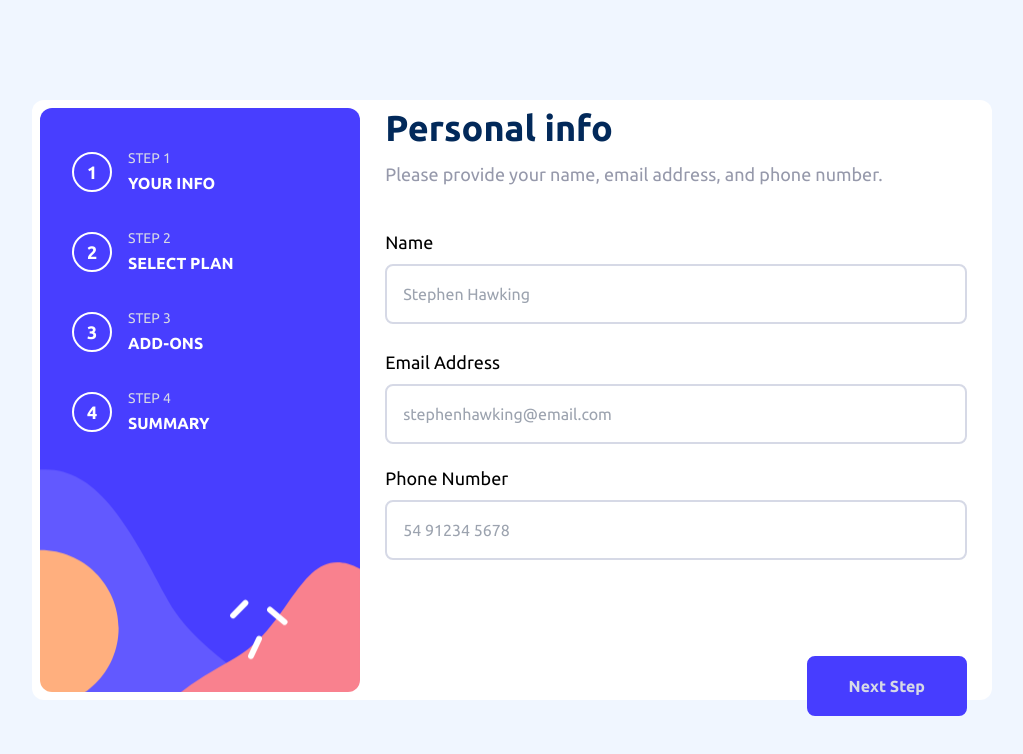
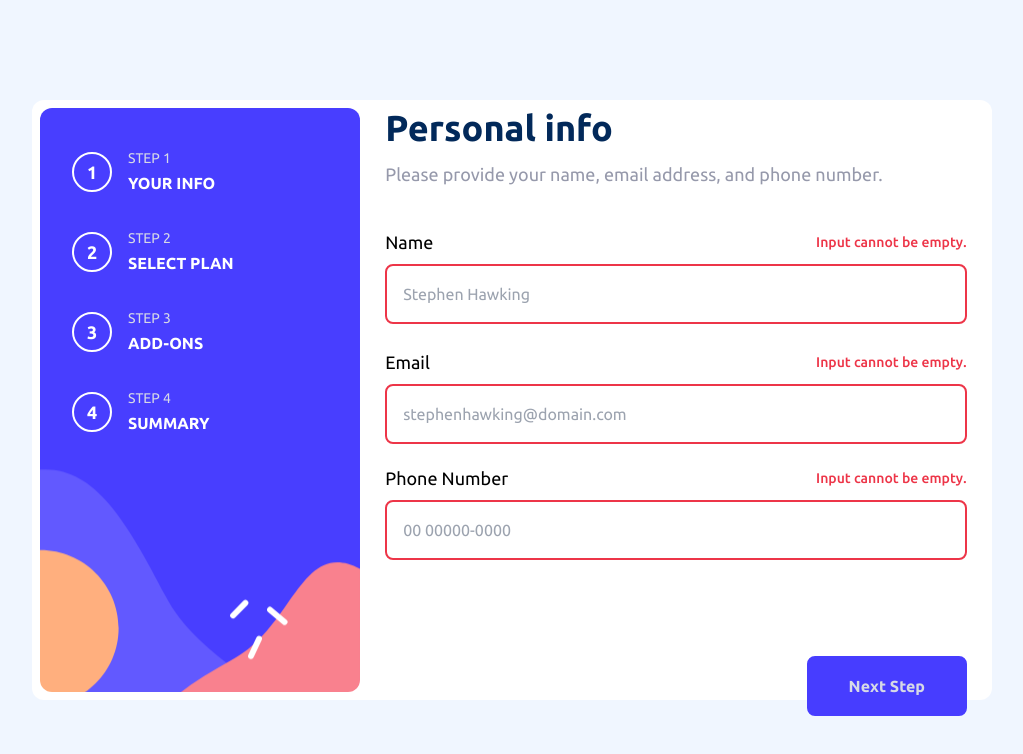
Before and after one commit to KarineBrandelli/multi-step-form, a React (Vite) app: page / in a window 1280 px wide. Both pictures are taken after a click on the button "Next Step". Shown: the top 754 px of the page, without its empty margins (128-1151 px from the left). Built offline with nearby package versions, Linux system fonts and the light colour scheme.

Commit message:
build: create input validation

```diff
--- a/src/components/Steps/Step1.jsx
+++ b/src/components/Steps/Step1.jsx
@@ -1,7 +1,44 @@
+import { useForm } from "react-hook-form";
+
 export const Step1 = () => {
+  const {
+    register,
+    handleSubmit,
+    formState: { errors },
+  } = useForm();
+  const handleRegistration = (data) => console.log(data);
+  const handleError = (errors) => {};
+
+  console.log(errors);
+
+  const registerValidation = {
+    name: {
+      required: "Input cannot be empty.",
+      pattern: {
+        value: /[a-zA-Z\s]+$/,
+        message: "Numbers and special characters are not allowed.",
+      },
+    },
+    email: {
+      required: "Input cannot be empty.",
+      pattern: {
+        value: /^\w+([-+.']\w+)*@\w+([-.]\w+)*\.\w+([-.]\w+)*$/,
+        message: "Only user@domain.com emails are allowed.",
+      },
+    },
+    phone: {
+      required: "Input cannot be empty.",
+      pattern: {
+        value: /^\(?[1-9]{2}\)? ?(?:[2-8]|9[1-9])[0-9]{3}\-?[0-9]{4}$/,
+        message: "Only 00 00000-0000 phone numbers are allowed.",
+      },
+    },
+  };
+
   return (
     <>
       <form>
+        <div>
           <h4 className="font-bold text-2xl lg:text-4xl text-blue-marine mb-3">
             Personal info
           </h4>
@@ -10,46 +47,93 @@ export const Step1 = () => {
           </p>
 
           <div className="flex flex-col mb-6">
-          <label htmlFor="name" className="lg:text-lg">
+            <label
+              htmlFor="name"
+              className="lg:text-lg flex justify-between items-center" >
               Name
+              {errors.name && (
+                <p
+                  className="text-red-strawberry text-sm font-medium"
+                  role="alert" >
+                  {errors.name?.message}
+                </p>
+              )}
             </label>
 
             <input
-            className="p-2 lg:p-4 mt-2 text-sm lg:text-base rounded-lg border-2 border-gray-light outline-none focus:outline-none focus:border-blue-marine transition focus:duration-500 ease-in-out"
+              className={`border ${
+                errors.name
+                  ? "border-red-strawberry"
+                  : "border-gray-light focus:border-blue-marine "
+              } p-2 lg:p-4 mt-2 text-sm lg:text-base rounded-lg border-2  outline-none focus:outline-none transition focus:duration-500 ease-in-out`}
               id="name"
               type="text"
               placeholder="Stephen Hawking"
-          />
+              {...register("name", registerValidation.name)}
+              aria-invalid={errors.name ? "true" : "false"} />
           </div>
 
           <div className="flex flex-col mb-5">
-          <label htmlFor="email" className="lg:text-lg">
-            Email Address
+            <label
+              htmlFor="email"
+              className="lg:text-lg flex justify-between items-center" >
+              Email
+              {errors.email && (
+                <p
+                  className="text-red-strawberry text-sm font-medium"
+                  role="alert" >
+                  {errors.email?.message}
+                </p>
+              )}
             </label>
 
             <input
-            className="p-2 lg:p-4 mt-2 text-sm lg:text-base rounded-lg border-2 border-gray-light outline-none focus:outline-none focus:border-blue-marine transition focus:duration-500 ease-in-out"
+              className={`border ${
+                errors.email
+                  ? "border-red-strawberry"
+                  : "border-gray-light focus:border-blue-marine "
+              } p-2 lg:p-4 mt-2 text-sm lg:text-base rounded-lg border-2  outline-none focus:outline-none transition focus:duration-500 ease-in-out`}
               id="email"
               type="text"
-            placeholder="stephenhawking@email.com"
-          />
+              placeholder="stephenhawking@domain.com"
+              {...register("email", registerValidation.email)}
+              aria-invalid={errors.email ? "true" : "false"} />
           </div>
 
           <div className="flex flex-col mb-5">
-          <label htmlFor="phone" className="lg:text-lg">
+            <label
+              htmlFor="phone"
+              className="lg:text-lg flex justify-between items-center" >
               Phone Number
+              {errors.phone && (
+                <p
+                  className="text-red-strawberry text-sm font-medium"
+                  role="alert" >
+                  {errors.phone?.message}
+                </p>
+              )}
             </label>
 
             <input
-            className="p-2 lg:p-4 mt-2 text-sm lg:text-base rounded-lg border-2 border-gray-light outline-none focus:outline-none focus:border-blue-marine transition focus:duration-500 ease-in-out"
+              className={`border ${
+                errors.name
+                  ? "border-red-strawberry"
+                  : "border-gray-light focus:border-blue-marine "
+              } p-2 lg:p-4 mt-2 text-sm lg:text-base rounded-lg border-2  outline-none focus:outline-none transition focus:duration-500 ease-in-out`}
               id="phone"
               type="text"
-            placeholder="54 91234 5678"
-          />
+              placeholder="00 00000-0000"
+              {...register("phone", registerValidation.phone)}
+              aria-invalid={errors.phone ? "true" : "false"} />
+          </div>
         </div>
       </form>
+
       <div className="flex justify-end">
-        <button className="bg-blue-purplish text-gray-light border-2 border-blue-purplish rounded-lg py-2 lg:py-4 w-24 lg:w-40 text-sm lg:text-base font-bold hover:opacity-80 transition">
+        <button
+          type="submit"
+          onClick={handleSubmit(handleRegistration, handleError)}
+          className="bg-blue-purplish text-gray-light border-2 border-blue-purplish rounded-lg py-2 lg:py-4 w-24 lg:w-40 text-sm lg:text-base font-bold hover:opacity-80 transition">
           Next Step
         </button>
       </div>
```
Lines whose indentation alone changed are shown as unchanged.
